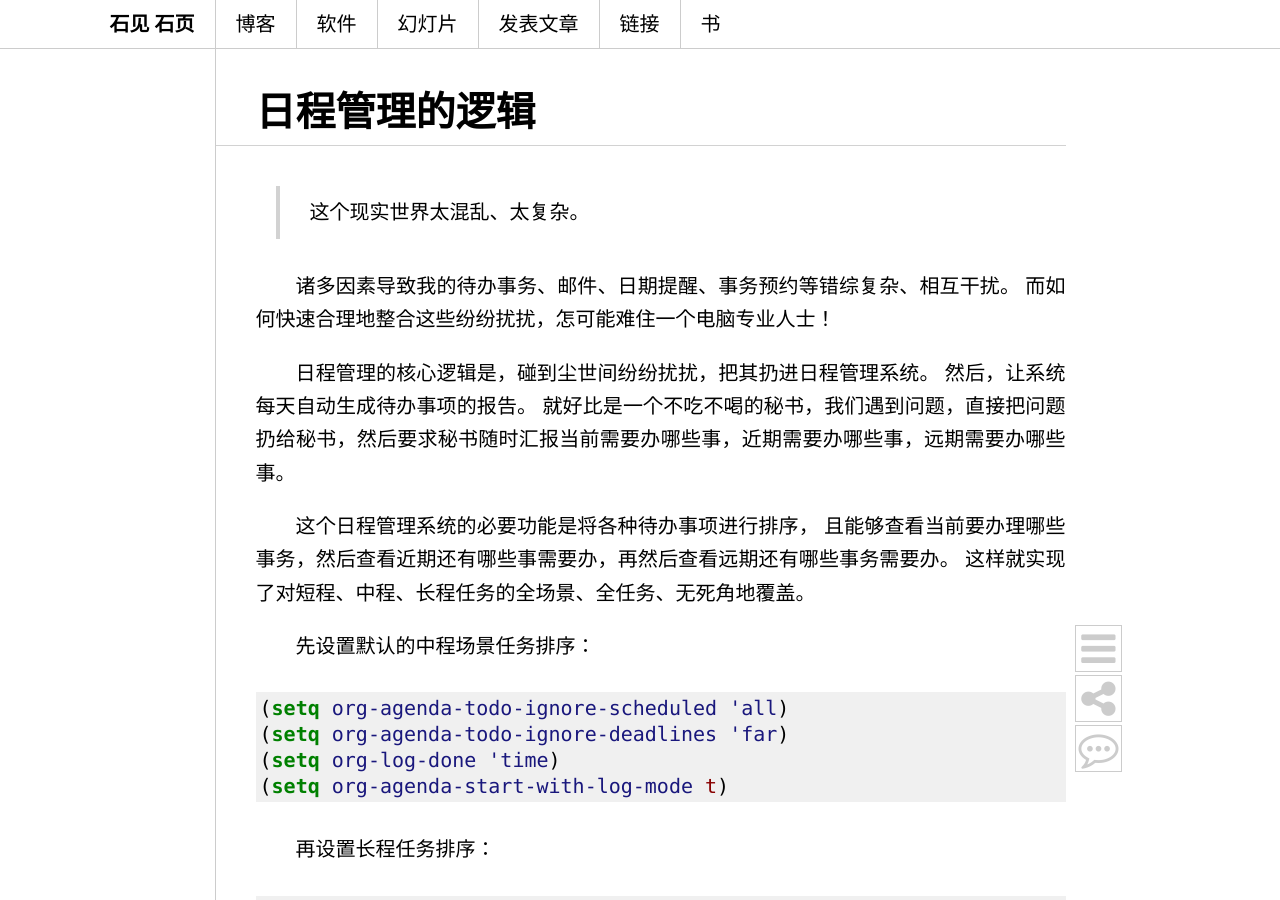
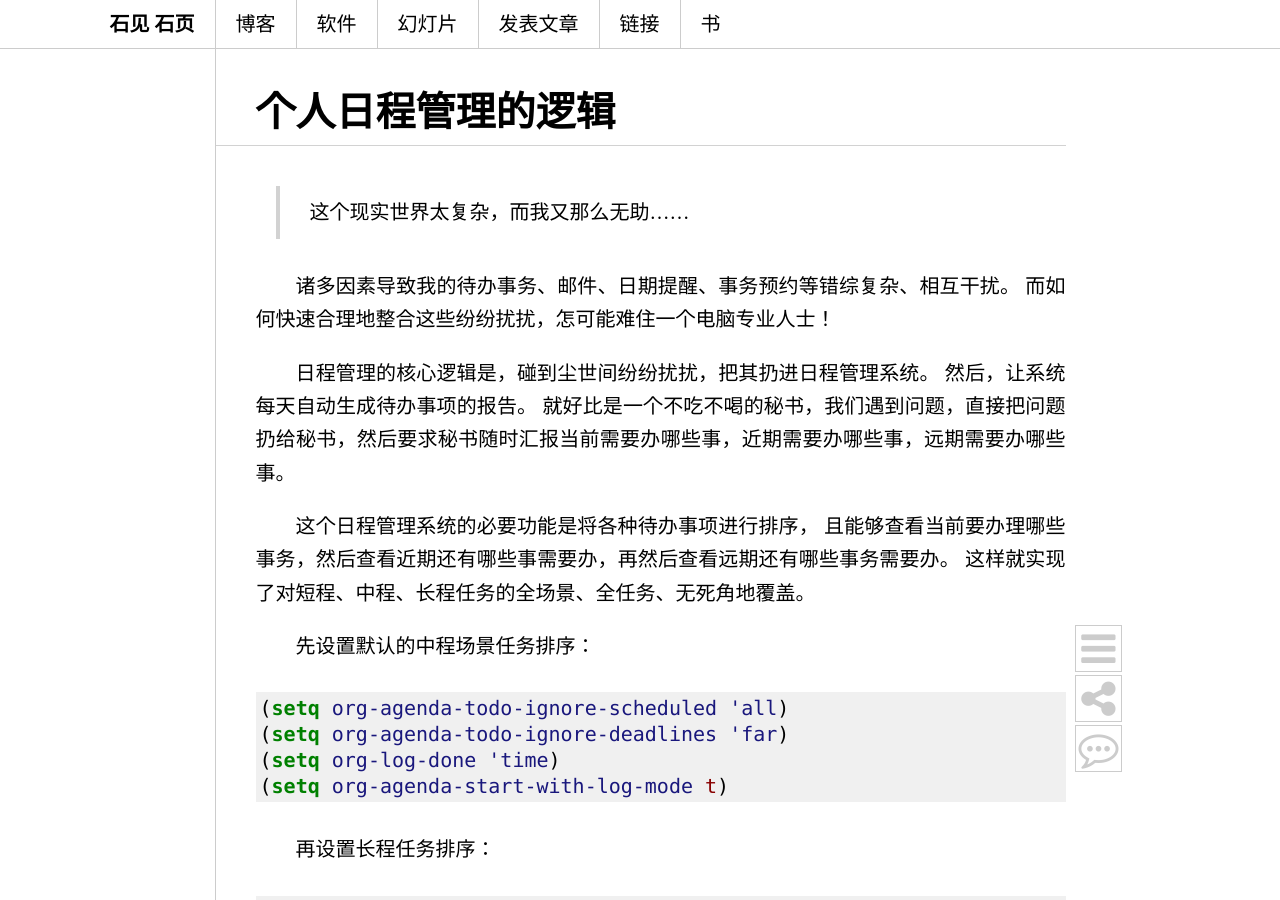
Before and after one commit to dustincys/cn, a Jekyll site: the page built from _posts/2024-09-11-agenda.md, in a window 1280 px wide and 900 px high. Built offline with Jekyll 4.4.1, drawn with Linux system fonts in a browser that asks for light colours; nearby versions of some CDN libraries; comment, search, counter and statistics services are not loaded.

Commit message:
change title

```diff
--- a/_posts/2024-09-11-agenda.md
+++ b/_posts/2024-09-11-agenda.md
@@ -1,7 +1,7 @@
 ---
 layout: post
 category: technology
-title: 日程管理的逻辑
+title: 个人日程管理的逻辑
 matheq: no
 comments: yes
 tags: [emacs, 日程管理]
@@ -9,7 +9,7 @@ share: yes
 toc: no
 ---
 
-> 这个现实世界太混乱、太复杂。
+> 这个现实世界太复杂，而我又那么无助……
 
 诸多因素导致我的待办事务、邮件、日期提醒、事务预约等错综复杂、相互干扰。
 而如何快速合理地整合这些纷纷扰扰，怎可能难住一个电脑专业人士！
```
